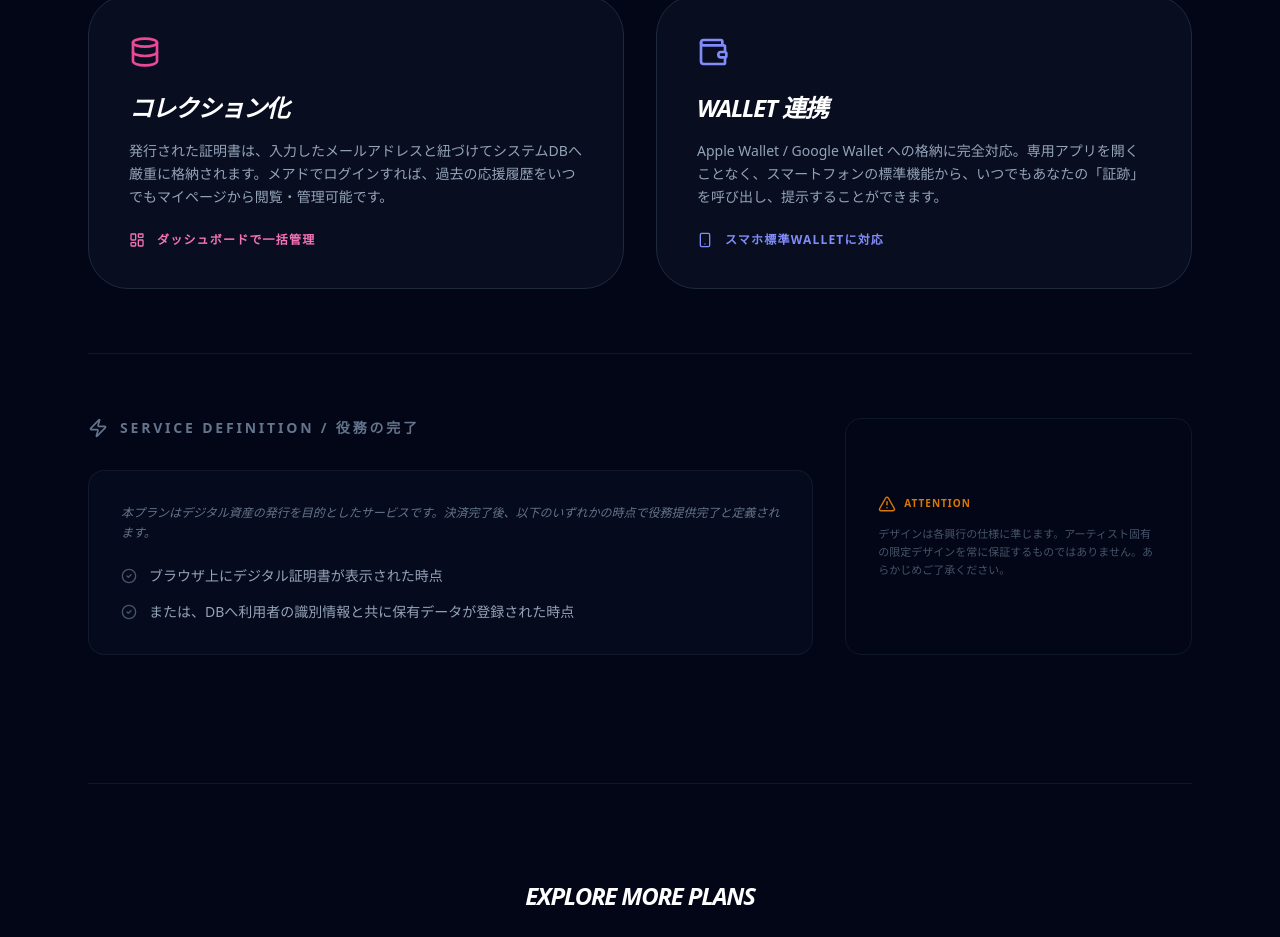
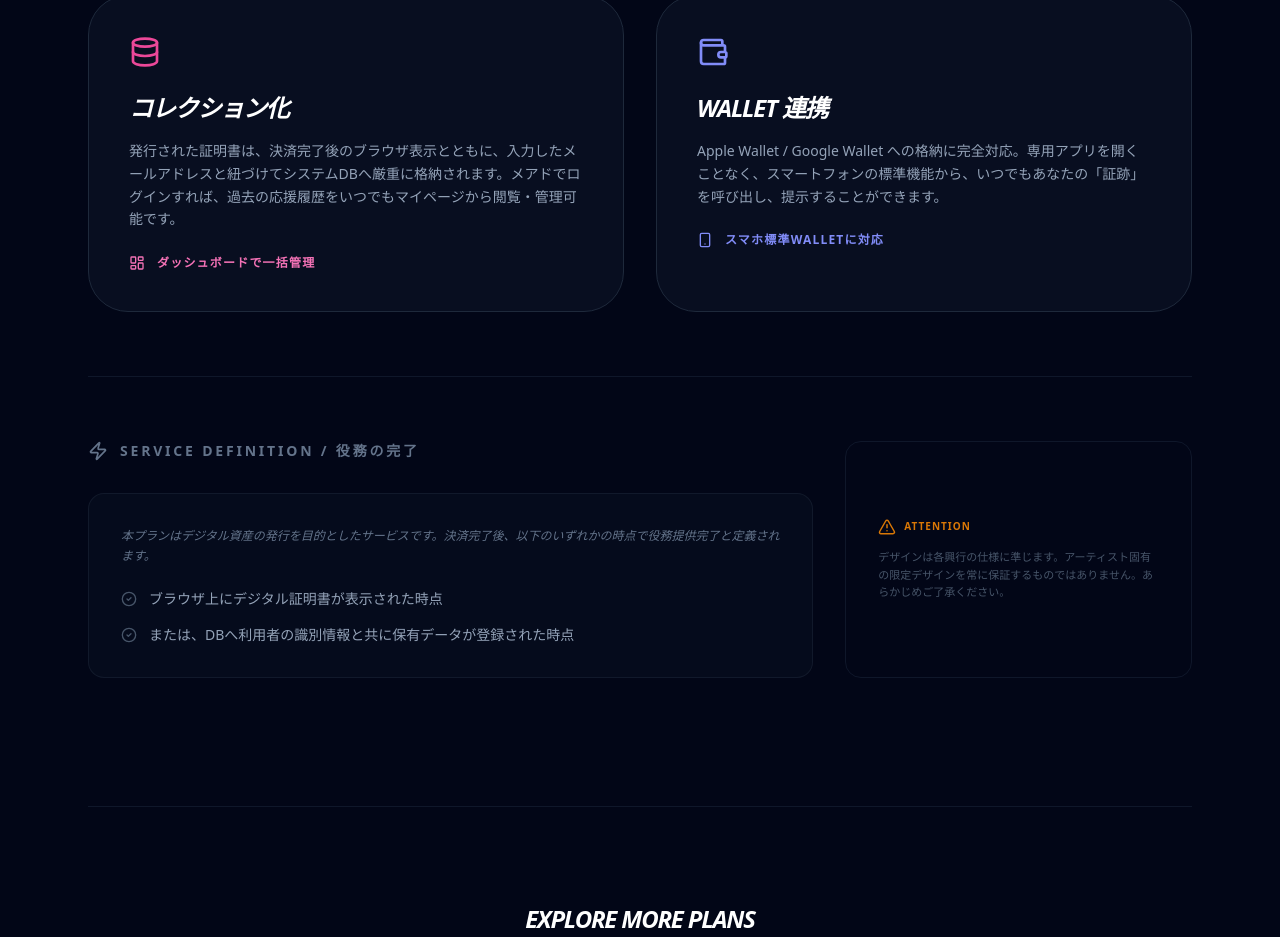
Before and after one commit to spacemindhiro/direct-cheers, a Next.js app: page /concept/standard in a window 1280 px wide. Shown: the part 779-1716 px from the top of the page. Built offline with nearby package versions, Linux system fonts and the light colour scheme; no server answers.

Commit message:
商品ラインナップの説明ページを追加

```diff
--- a/app/concept/standard/page.tsx
+++ b/app/concept/standard/page.tsx
@@ -67,7 +67,7 @@ export default function StandardPlanPage() {
             <div className="text-pink-500 mb-6"><Database size={32} /></div>
             <h3 className="text-2xl font-bold text-white mb-4 italic uppercase tracking-tighter">コレクション化</h3>
             <p className="text-slate-400 text-sm leading-relaxed font-medium mb-6">
-              発行された証明書は、入力したメールアドレスと紐づけてシステムDBへ厳重に格納されます。メアドでログインすれば、過去の応援履歴をいつでもマイページから閲覧・管理可能です。
+              発行された証明書は、決済完了後のブラウザ表示とともに、入力したメールアドレスと紐づけてシステムDBへ厳重に格納されます。メアドでログインすれば、過去の応援履歴をいつでもマイページから閲覧・管理可能です。
             </p>
             <div className="flex items-center gap-3 text-xs font-bold text-pink-400 uppercase tracking-widest">
               <LayoutDashboard size={16} />
```
